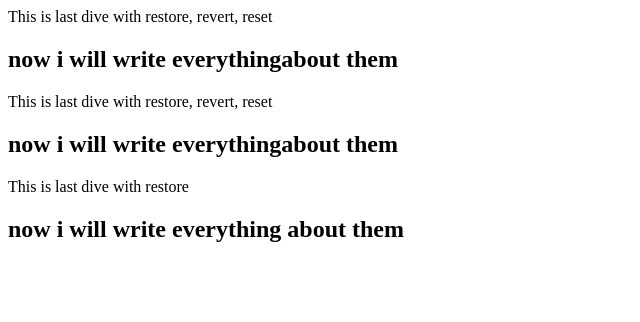
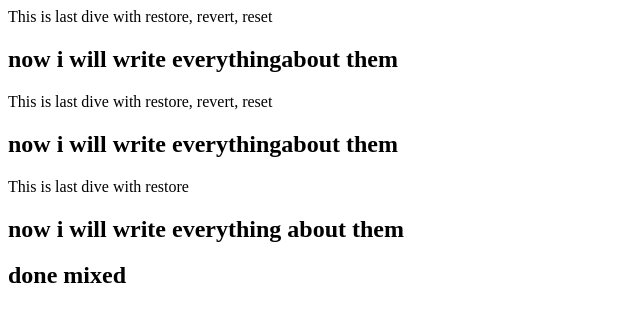
Before and after one commit to aliahmad28865-md/restore-revert-reset, a plain HTML site: page index.html in a window 1280 px wide. Shown: the whole page, without its empty margins (0-640 px from the left). Drawn offline with Linux system fonts and the light colour scheme.

Commit message:
git mixed done alhamdulillah

```diff
--- a/index.html
+++ b/index.html
@@ -12,7 +12,7 @@
     <h2>now i will write everythingabout them</h2>
     <div>This is last dive with restore </div>
     <h2>now i will write everything  about them</h2>
-
+    <h2>done mixed</h2>
 
 </body>
 </html>
```
